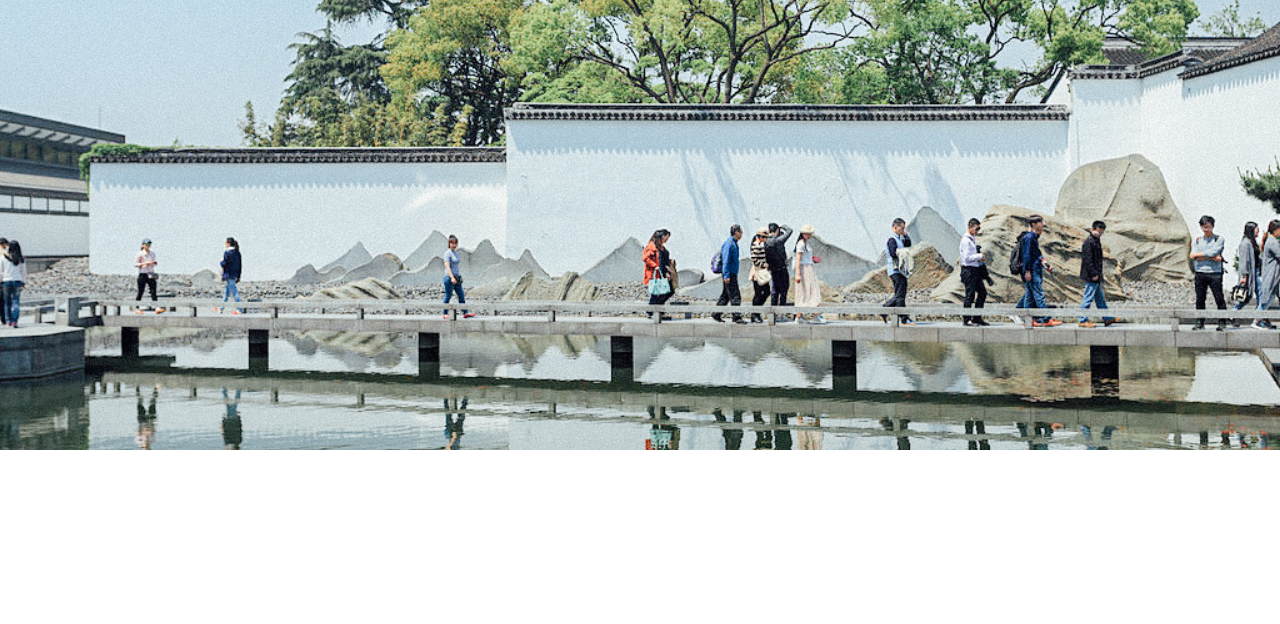
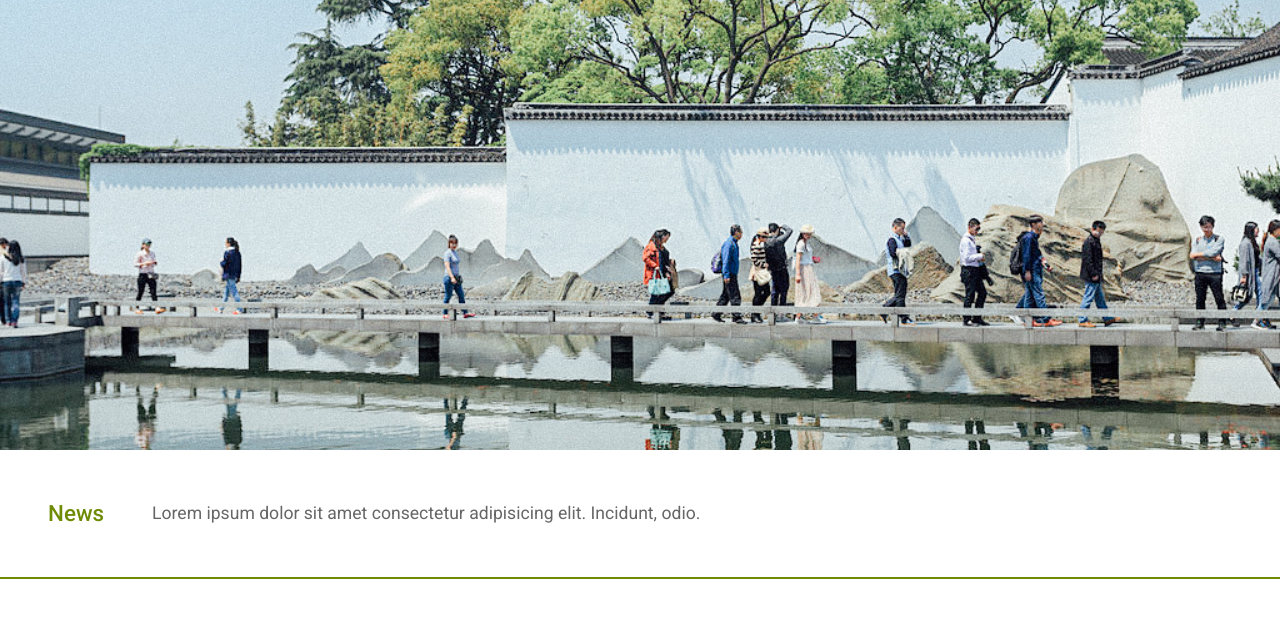
Before and after one commit to dzyue/webdesign-szmuseum, a plain HTML site: page index.html in a window 1280 px wide. Shown: the part 127-751 px from the top of the page. Drawn offline with nearby package versions, Linux system fonts and the light colour scheme.

Commit message:
Update mainstyle.css
change viewport.

```diff
--- a/css/mainstyle.css
+++ b/css/mainstyle.css
@@ -349,7 +349,7 @@ p {
 
 /* Showcase */
 #showcase {
-  height: 100vh;
+  height: 500px;
   overflow: hidden;
 }
 
@@ -424,7 +424,6 @@ p {
 
 /* newsticker section strat  */
 #newsticker {
-  margin-top: -100px;
   display: flex;
   left: 0;
   width: 100%;
```
